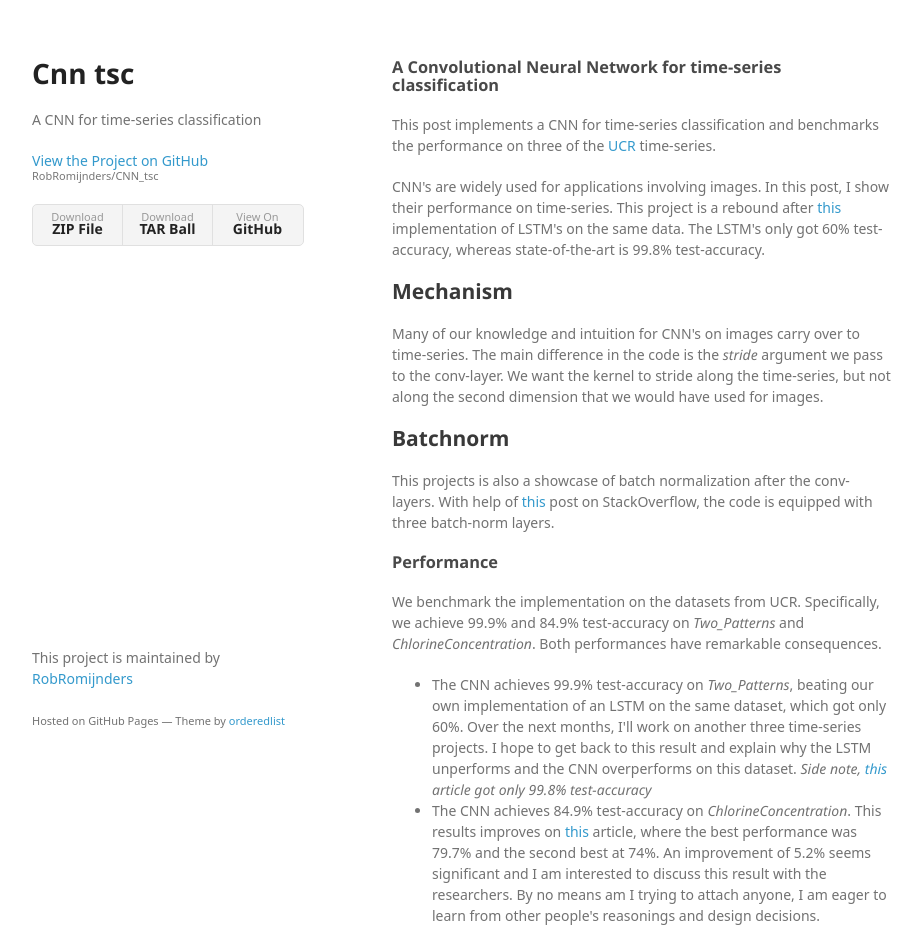
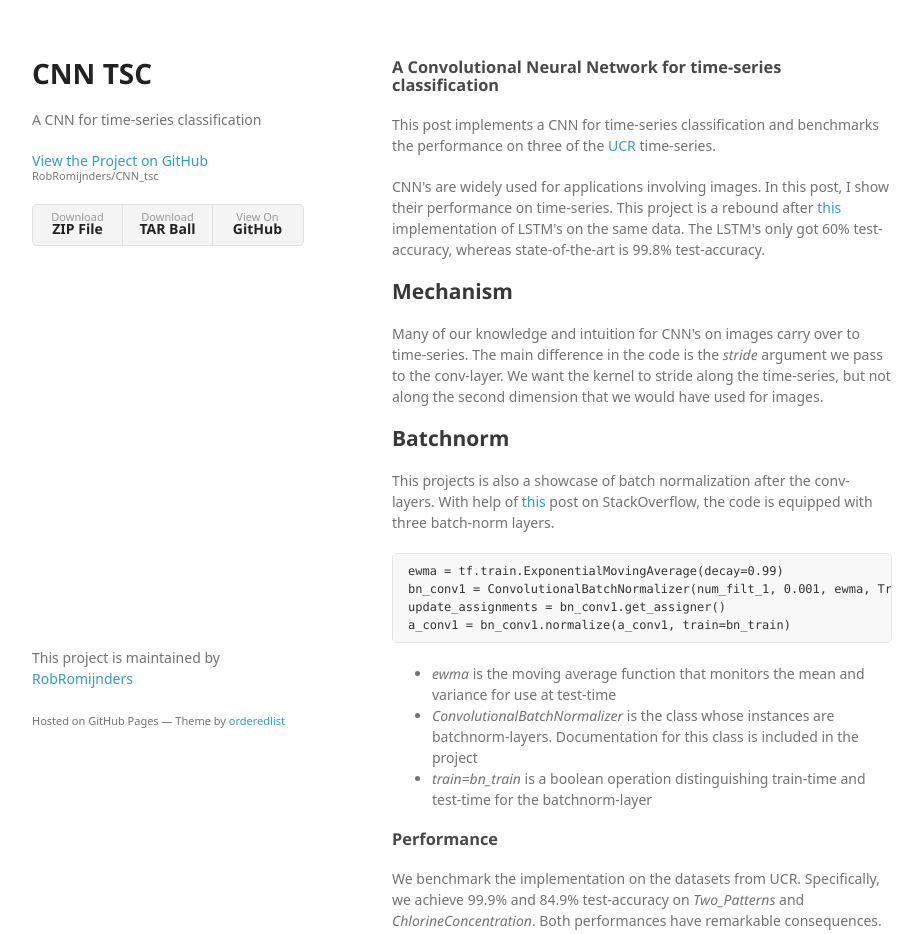
Before and after one commit to RobRomijnders/CNN_tsc, a plain HTML site: page index.html in a window 1280 px wide. Shown: the top 934 px of the page, without its empty margins (178-1101 px from the left). Drawn offline with Linux system fonts and the light colour scheme; a web font is replaced by a local one.

Commit message:
Create gh-pages branch via GitHub

```diff
--- a/index.html
+++ b/index.html
@@ -3,7 +3,7 @@
   <head>
     <meta charset="utf-8">
     <meta http-equiv="X-UA-Compatible" content="chrome=1">
-    <title>Cnn tsc by RobRomijnders</title>
+    <title>CNN TSC by RobRomijnders</title>
 
     <link rel="stylesheet" href="stylesheets/styles.css">
     <link rel="stylesheet" href="stylesheets/github-light.css">
@@ -15,7 +15,7 @@
   <body>
     <div class="wrapper">
       <header>
-        <h1>Cnn tsc</h1>
+        <h1>CNN TSC</h1>
         <p>A CNN for time-series classification</p>
 
         <p class="view"><a href="https://github.com/RobRomijnders/CNN_tsc">View the Project on GitHub <small>RobRomijnders/CNN_tsc</small></a></p>
@@ -44,6 +44,21 @@
 <a id="batchnorm" class="anchor" href="#batchnorm" aria-hidden="true"><span aria-hidden="true" class="octicon octicon-link"></span></a>Batchnorm</h2>
 
 <p>This projects is also a showcase of batch normalization after the conv-layers. With help of <a href="http://stackoverflow.com/questions/33949786/how-could-i-use-batch-normalization-in-tensorflow">this</a> post on StackOverflow, the code is equipped with three batch-norm layers.</p>
+
+<pre><code>ewma = tf.train.ExponentialMovingAverage(decay=0.99)
+bn_conv1 = ConvolutionalBatchNormalizer(num_filt_1, 0.001, ewma, True)
+update_assignments = bn_conv1.get_assigner()
+a_conv1 = bn_conv1.normalize(a_conv1, train=bn_train)
+</code></pre>
+
+<ul>
+<li>
+<em>ewma</em> is the moving average function that monitors the mean and variance for use at test-time</li>
+<li>
+<em>ConvolutionalBatchNormalizer</em> is the class whose instances are batchnorm-layers. Documentation for this class is included in the project</li>
+<li>
+<em>train=bn_train</em> is a boolean operation distinguishing train-time and test-time for the batchnorm-layer</li>
+</ul>
 
 <h3>
 <a id="performance" class="anchor" href="#performance" aria-hidden="true"><span aria-hidden="true" class="octicon octicon-link"></span></a>Performance</h3>
```
Also changed, not shown: params.json (+2 -2 lines).
